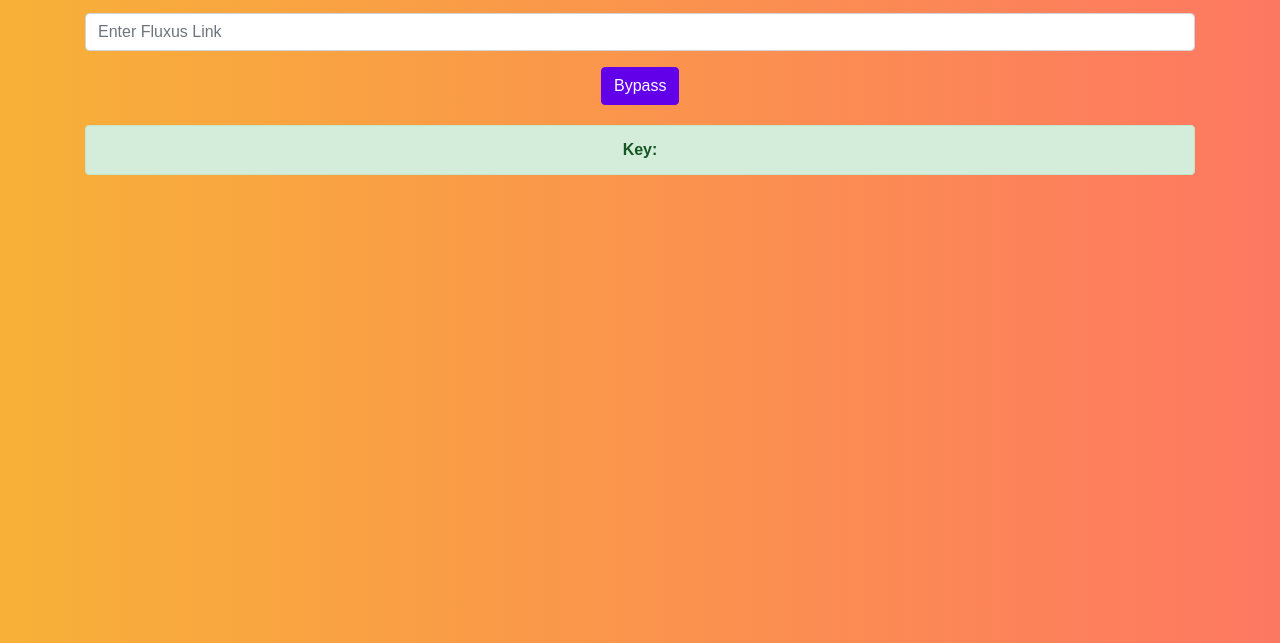
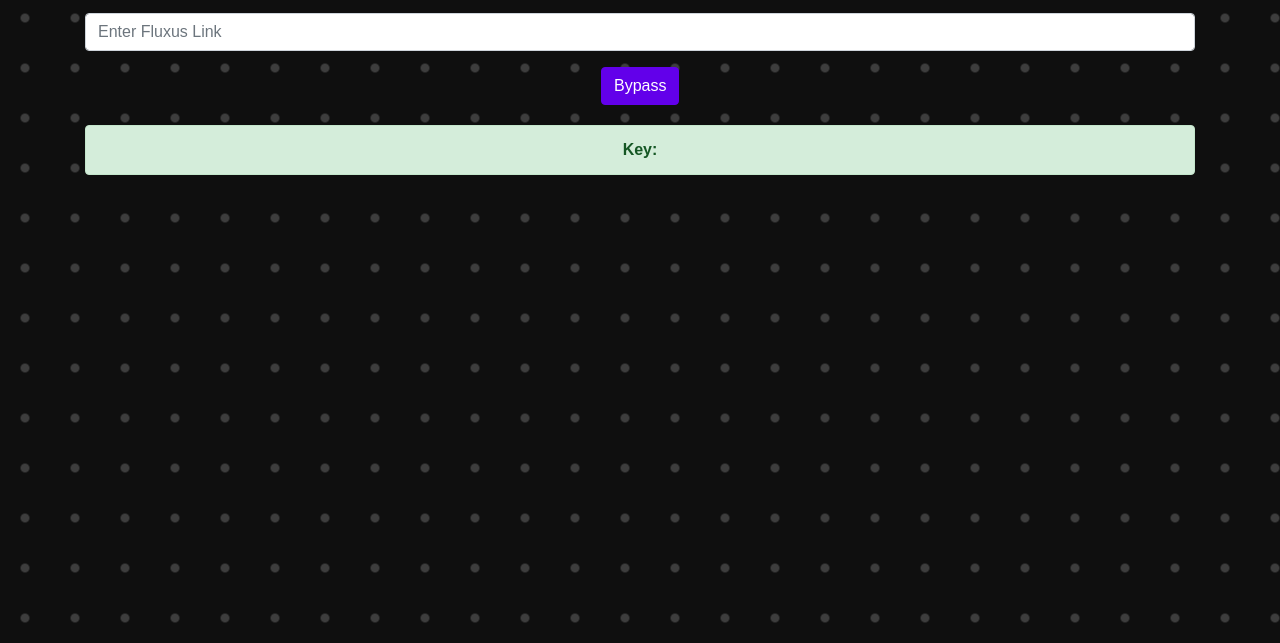
Before and after one commit to bdfdeveloping/bdfdeveloping.github.io, a plain HTML site: page index.html in a window 1280 px wide. Shown: the part 157-800 px from the top of the page. Drawn offline with nearby package versions, Linux system fonts and the light colour scheme.

Commit message:
Update index.html

```diff
--- a/index.html
+++ b/index.html
@@ -8,7 +8,7 @@
     <link rel="stylesheet" href="https://cdnjs.cloudflare.com/ajax/libs/animate.css/4.1.1/animate.min.css">
     <style>
         body {
-            background-color: #1e1e2f;
+            background-color: #0f0f0f;
             color: #ffffff;
             font-family: Arial, sans-serif;
             overflow: hidden;
@@ -37,15 +37,32 @@
             left: 0;
             width: 100%;
             height: 100%;
-            background: linear-gradient(270deg, #ff6b6b, #f7b733, #f7b733, #ff6b6b);
-            background-size: 400% 400%;
-            animation: gradient 15s ease infinite;
+            background: radial-gradient(ellipse at center, rgba(15,15,15,0) 0%, rgba(15,15,15,1) 75%);
+            animation: starry-night 60s ease infinite;
             z-index: 0;
         }
-        @keyframes gradient {
-            0% { background-position: 0% 50%; }
-            50% { background-position: 100% 50%; }
-            100% { background-position: 0% 50%; }
+        @keyframes starry-night {
+            0% { background-position: 0% 0%; }
+            50% { background-position: 100% 100%; }
+            100% { background-position: 0% 0%; }
+        }
+        .background::before {
+            content: "";
+            display: block;
+            position: absolute;
+            top: 0;
+            left: 0;
+            width: 100%;
+            height: 100%;
+            background-image: radial-gradient(circle, rgba(255,255,255,0.1) 10%, transparent 15%),
+                              radial-gradient(circle, rgba(255,255,255,0.1) 10%, transparent 15%);
+            background-size: 50px 50px;
+            animation: twinkle 10s ease infinite;
+        }
+        @keyframes twinkle {
+            0% { opacity: 0; }
+            50% { opacity: 1; }
+            100% { opacity: 0; }
         }
     </style>
 </head>
@@ -77,7 +94,12 @@
                     'Authorization': `Bearer ${apiKey}`
                 }
             })
-                .then(response => response.json())
+            .then(response => {
+                if (!response.ok) {
+                    throw new Error(`HTTP error! status: ${response.status}`);
+                }
+                return response.json();
+            })
             .then(data => {
                 if (data.key) {
                     document.getElementById('keyOutput').innerText = data.key;
@@ -88,7 +110,7 @@
             })
             .catch(error => {
                 console.error('Error:', error);
-                    alert('An error occurred');
+                alert(`An error occurred: ${error.message}`);
             });
         });
     </script>
```
Lines whose indentation alone changed are shown as unchanged.
